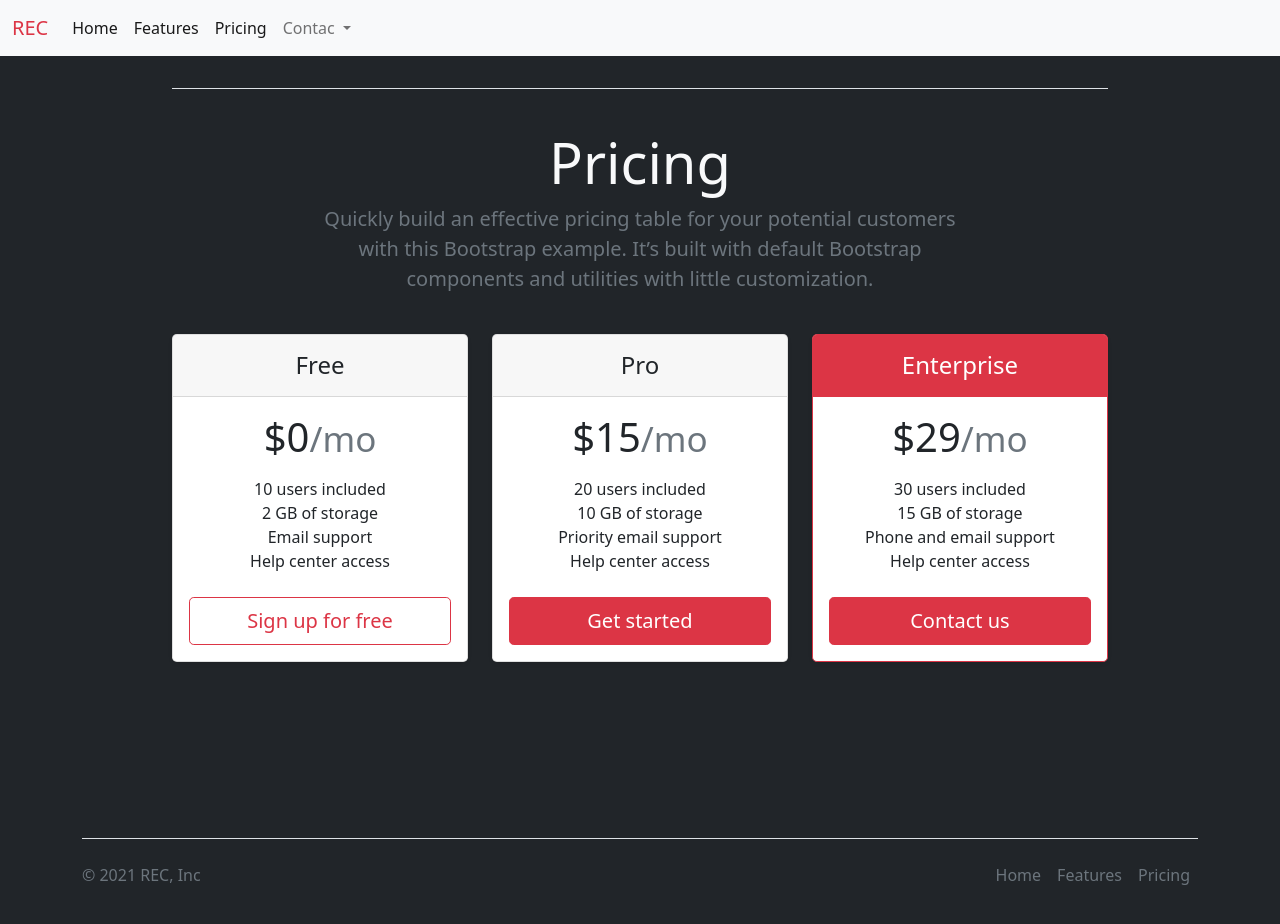
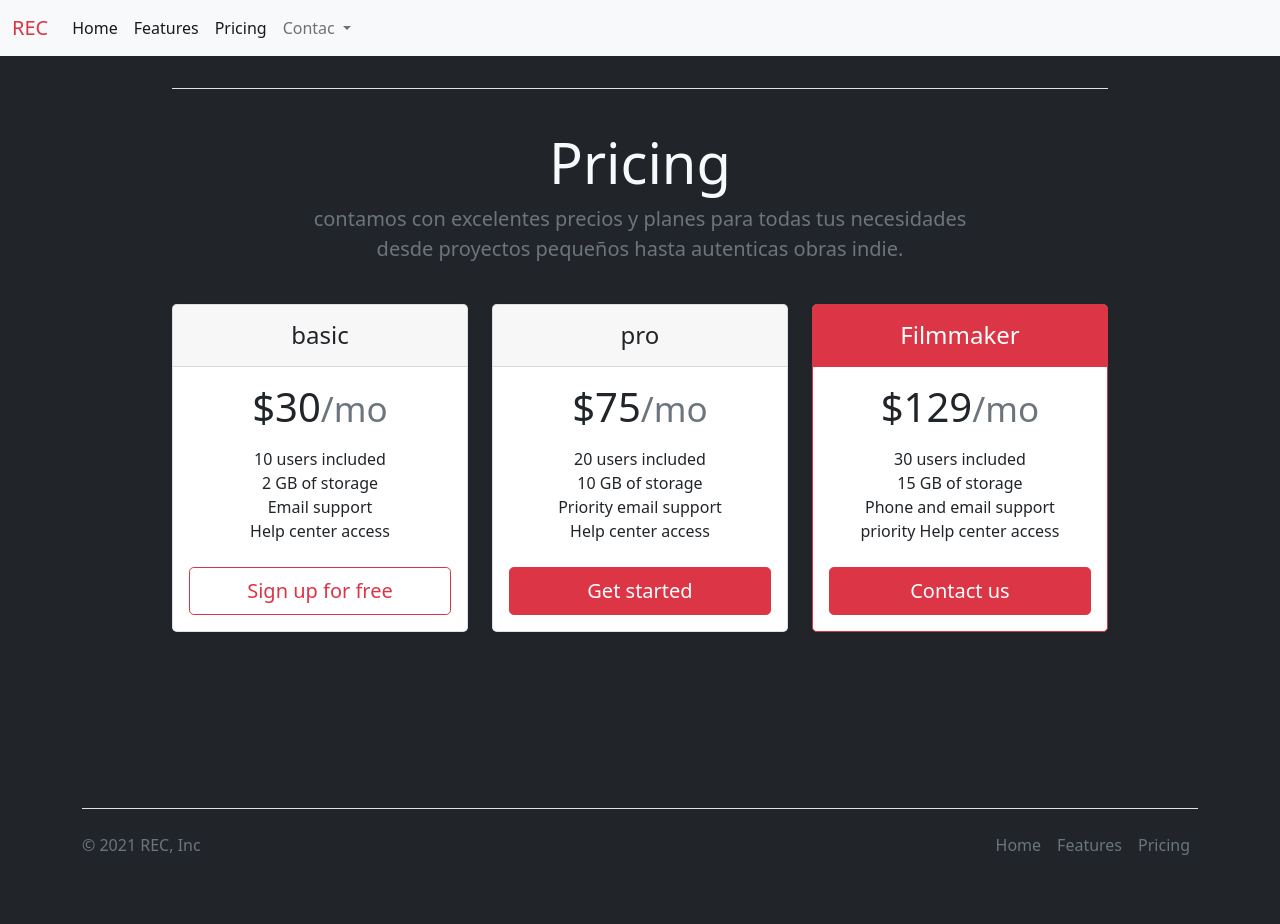
Before and after one commit to maurrod2001/appangular, an Angular app: page /precio in a window 1280 px wide. Shown: the top 924 px of the page. Built offline with nearby package versions, Linux system fonts and the light colour scheme.

Commit message:
Update precios.component.html

```diff
--- a/src/app/componentes/precios/precios.component.html
+++ b/src/app/componentes/precios/precios.component.html
@@ -8,7 +8,7 @@
 
       <div class="pricing-header p-3 pb-md-4 mx-auto text-center">
         <h1 class="display-4 fw-normal text-light">Pricing</h1>
-        <p class="fs-5 text-muted">Quickly build an effective pricing table for your potential customers with this Bootstrap example. It’s built with default Bootstrap components and utilities with little customization.</p>
+        <p class="fs-5 text-muted"> contamos con excelentes precios y planes para todas tus necesidades desde proyectos pequeños hasta autenticas obras indie.</p>
       </div>
     </header>
 
@@ -17,10 +17,10 @@
         <div class="col">
           <div class="card mb-4 rounded-3 shadow-sm">
             <div class="card-header py-3">
-              <h4 class="my-0 fw-normal">Free</h4>
+              <h4 class="my-0 fw-normal">basic</h4>
             </div>
             <div class="card-body">
-              <h1 class="card-title pricing-card-title">$0<small class="text-muted fw-light">/mo</small></h1>
+              <h1 class="card-title pricing-card-title">$30<small class="text-muted fw-light">/mo</small></h1>
               <ul class="list-unstyled mt-3 mb-4">
                 <li>10 users included</li>
                 <li>2 GB of storage</li>
@@ -35,10 +35,10 @@
         <div class="col">
           <div class="card mb-4 rounded-3 shadow-sm">
             <div class="card-header py-3">
-              <h4 class="my-0 fw-normal">Pro</h4>
+              <h4 class="my-0 fw-normal">pro</h4>
             </div>
             <div class="card-body">
-              <h1 class="card-title pricing-card-title">$15<small class="text-muted fw-light">/mo</small></h1>
+              <h1 class="card-title pricing-card-title">$75<small class="text-muted fw-light">/mo</small></h1>
               <ul class="list-unstyled mt-3 mb-4">
                 <li>20 users included</li>
                 <li>10 GB of storage</li>
@@ -56,15 +56,15 @@
             <div class="card-header py-3 text-white bg-danger
              border-danger
             ">
-              <h4 class="my-0 fw-normal">Enterprise</h4>
+              <h4 class="my-0 fw-normal">Filmmaker</h4>
             </div>
             <div class="card-body">
-              <h1 class="card-title pricing-card-title">$29<small class="text-muted fw-light">/mo</small></h1>
+              <h1 class="card-title pricing-card-title">$129<small class="text-muted fw-light">/mo</small></h1>
               <ul class="list-unstyled mt-3 mb-4">
                 <li>30 users included</li>
                 <li>15 GB of storage</li>
                 <li>Phone and email support</li>
-                <li>Help center access</li>
+                <li>priority Help center access</li>
               </ul>
               <button type="button" class="w-100 btn btn-lg btn-danger
               ">Contact us</button>
```
